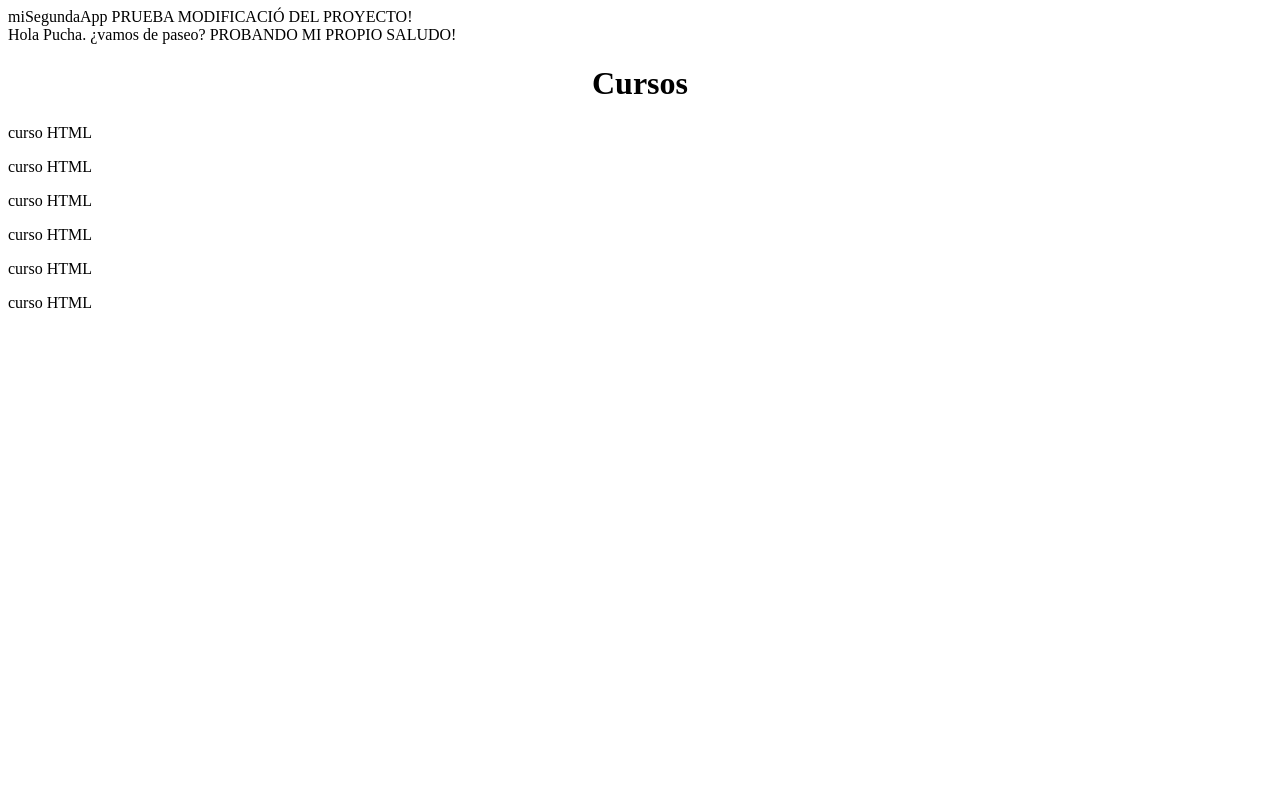
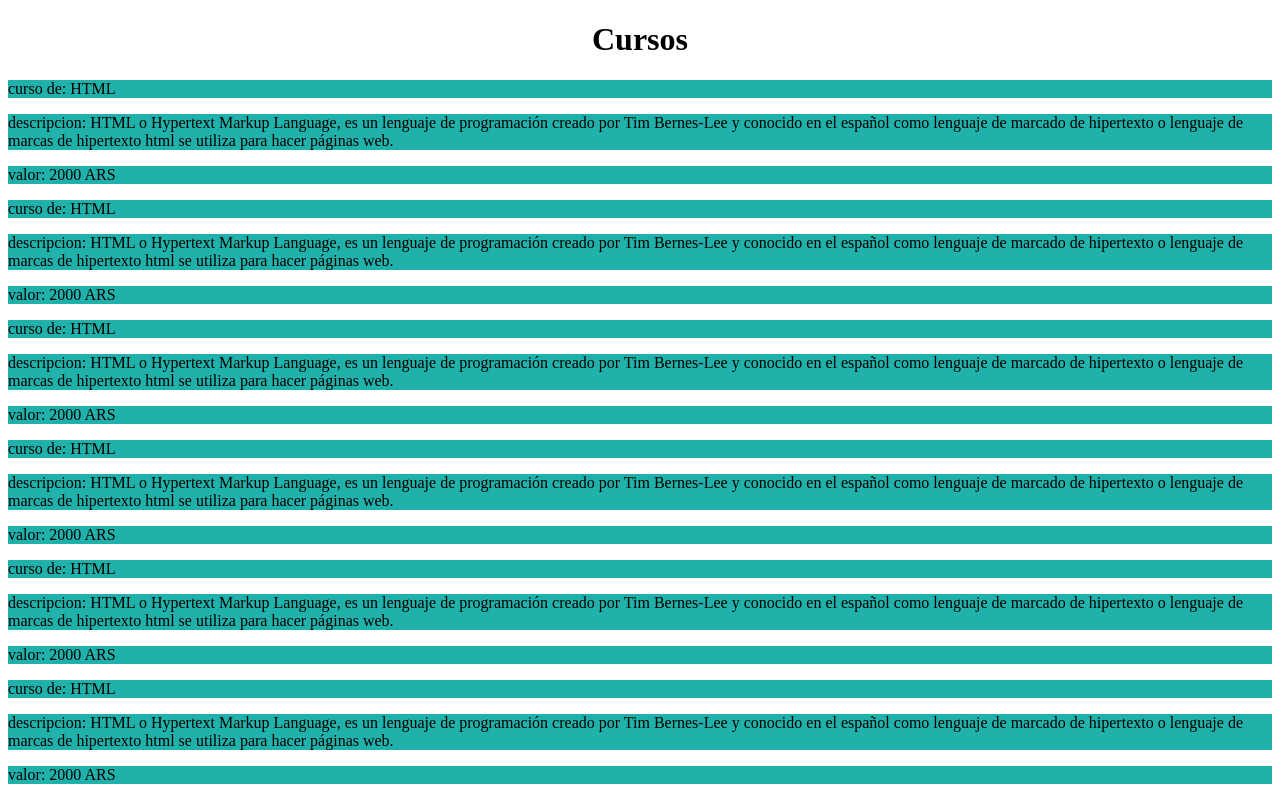
Before and after one commit to PerlaMoly/miSegundaApp, an Angular app: page / in a window 1280 px wide. Built offline with nearby package versions, Linux system fonts and the light colour scheme.

Commit message:
componentes con interpolacioón

```diff
--- a/src/app/app.component.html
+++ b/src/app/app.component.html
@@ -1,6 +1,6 @@
 
-    <span>{{ title }} PRUEBA MODIFICACIÓ DEL PROYECTO!</span>
+    <!-- <span>{{ title }} PRUEBA MODIFICACIÓ DEL PROYECTO!</span>
     <br/>
     <span>{{ saludo }} PROBANDO MI PROPIO SALUDO!</span>
-    <br/>
+    <br/> -->
     <app-cursos></app-cursos>
--- a/src/app/curso/curso.component.css
+++ b/src/app/curso/curso.component.css
@@ -0,0 +1,3 @@
+p{
+ background-color: lightseagreen;
+}
--- a/src/app/curso/curso.component.html
+++ b/src/app/curso/curso.component.html
@@ -1 +1,5 @@
-<p>curso HTML</p>
+<p>curso de: {{nombreCurso}}</p>
+
+<p>descripcion: {{descripcionCurso}}</p>
+
+<p>valor: {{valorCurso}}</p>
--- a/src/app/curso/curso.component.ts
+++ b/src/app/curso/curso.component.ts
@@ -6,9 +6,11 @@ import { Component, OnInit } from '@angular/core';
   styleUrls: ['./curso.component.css']
 })
 export class CursoComponent implements OnInit {
+  nombreCurso="HTML";
+  descripcionCurso="HTML o Hypertext Markup Language, es un lenguaje de programación creado por Tim Bernes-Lee y conocido en el español como lenguaje de marcado de hipertexto o lenguaje de marcas de hipertexto html se utiliza para hacer páginas web.";
+  valorCurso="2000 ARS";
 
   constructor() { }
-
   ngOnInit(): void {
   }
 
```
